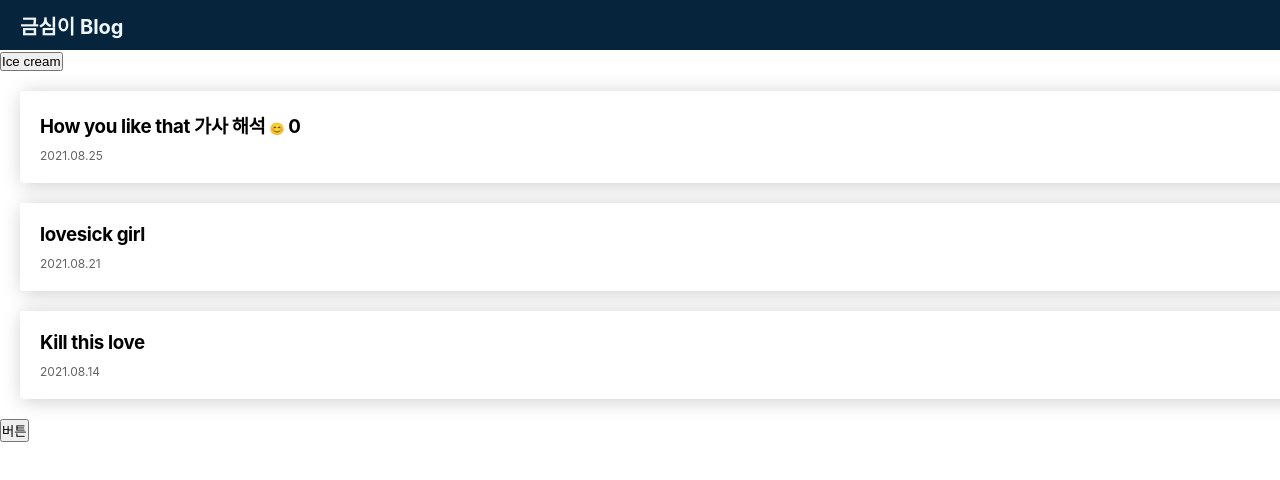
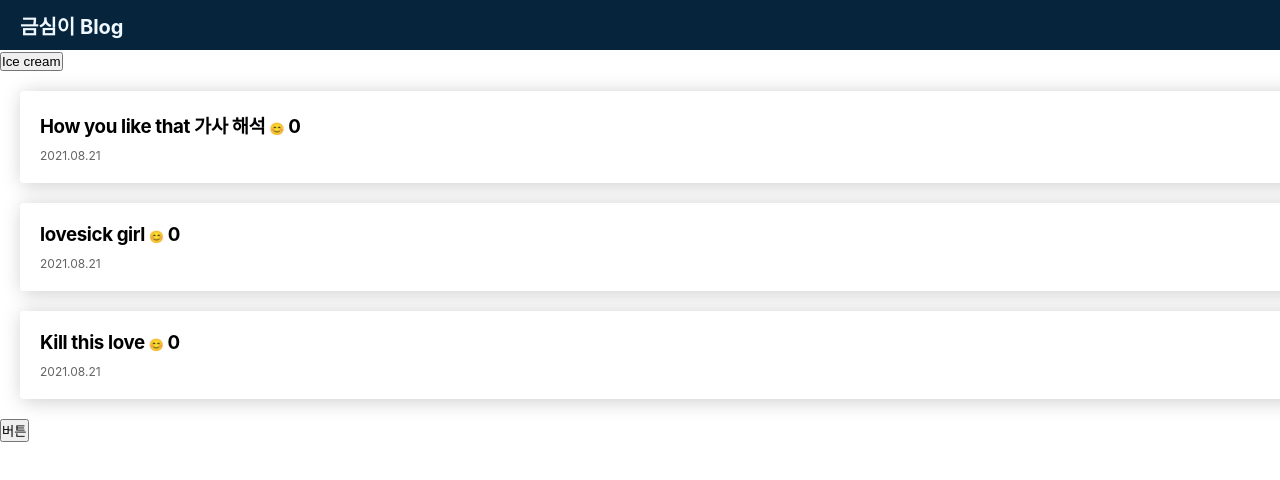
Before and after one commit to simigeum/blog, a React (Create React App) app: page / in a window 1280 px wide. Shown: the top 480 px of the page. Built offline with nearby package versions, Linux system fonts and the light colour scheme.

Commit message:
♻️ Map function and for loop.

```diff
--- a/src/App.js
+++ b/src/App.js
@@ -15,6 +15,19 @@ function postNameChange (){
   postNamefunction( newArray );
 }
 
+function postList(){
+  var newArray = [];
+  for (var i = 0; i < 3; i++){
+    newArray.push(
+      <li className="post-item">
+        <h3 onClick={ () => { modalfunction(!modal) } }> 글제목 <span onClick={ () => { likePlus(like + 1) } }>😊</span> {like} </h3>
+        <span>2021.08.21</span>
+      </li>
+    );
+  }
+
+  return newArray;
+}
 
   return (
     <div className="App">
@@ -23,19 +36,23 @@ function postNameChange (){
       </header>
       <button type="button" onClick={ postNameChange }>Ice cream</button>
       <ol className="post-list">
-        <li className="post-item">
-          <h3>{ postName[0] } <span onClick={ () => { likePlus(like + 1) } }>😊</span> {like} </h3>
-          <span>2021.08.25</span>
-        </li>
-        <li className="post-item">
-          <h3>{ postName[1] }</h3>
-          <span>2021.08.21</span>
-        </li>
-        <li className="post-item">
-          <h3 onClick={ () => { modalfunction(true) } }>{ postName[2] }</h3>
-          <span>2021.08.14</span>
-        </li>
+      {
+        postName.map((title)=>{
+          return(
+            <li className="post-item">
+              <h3 onClick={ () => { modalfunction(!modal) } }>{ title }  <span onClick={ () => { likePlus(like + 1) } }>😊</span> {like} </h3>
+              <span>2021.08.21</span>
+            </li>
+          )
+        })
+      }
       </ol>
+
+
+
+
+
+
 
 <button type="button" onClick={ () => { modalfunction(!modal) } }>버튼</button>
 
```
